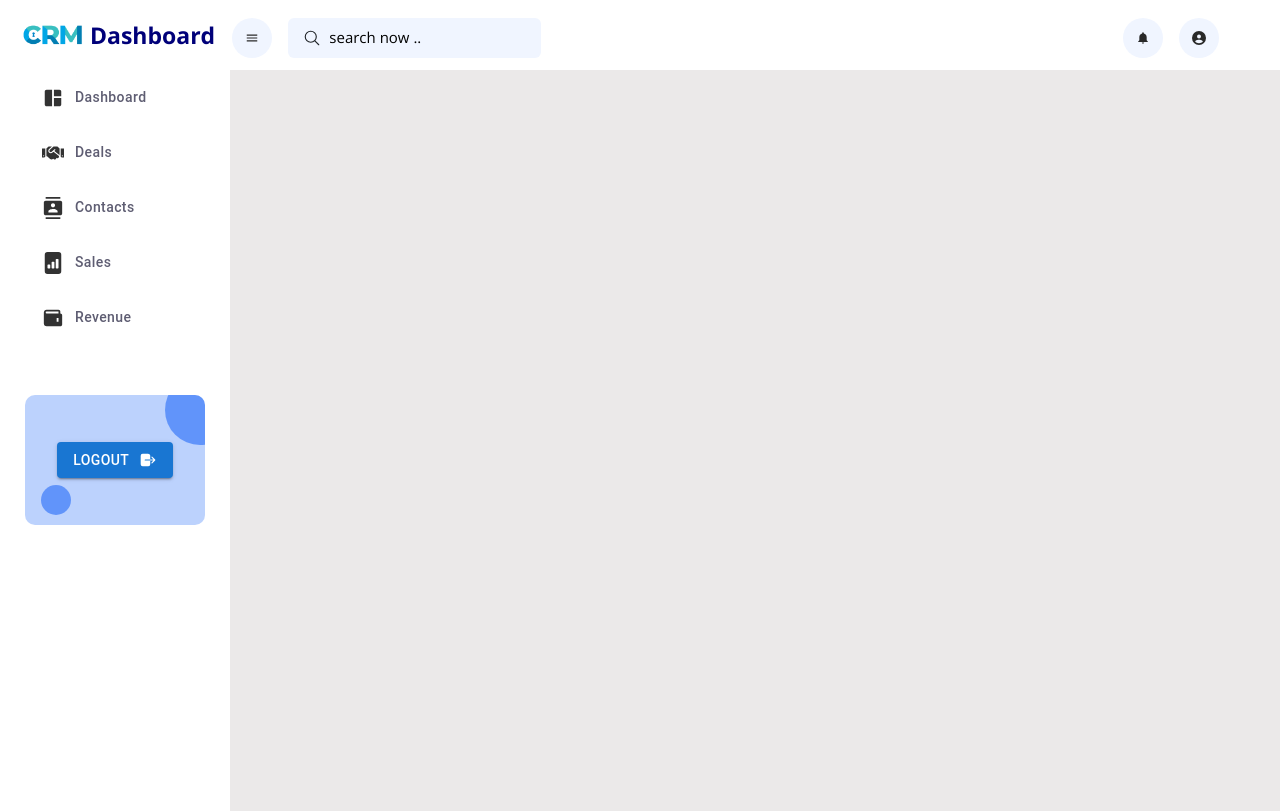
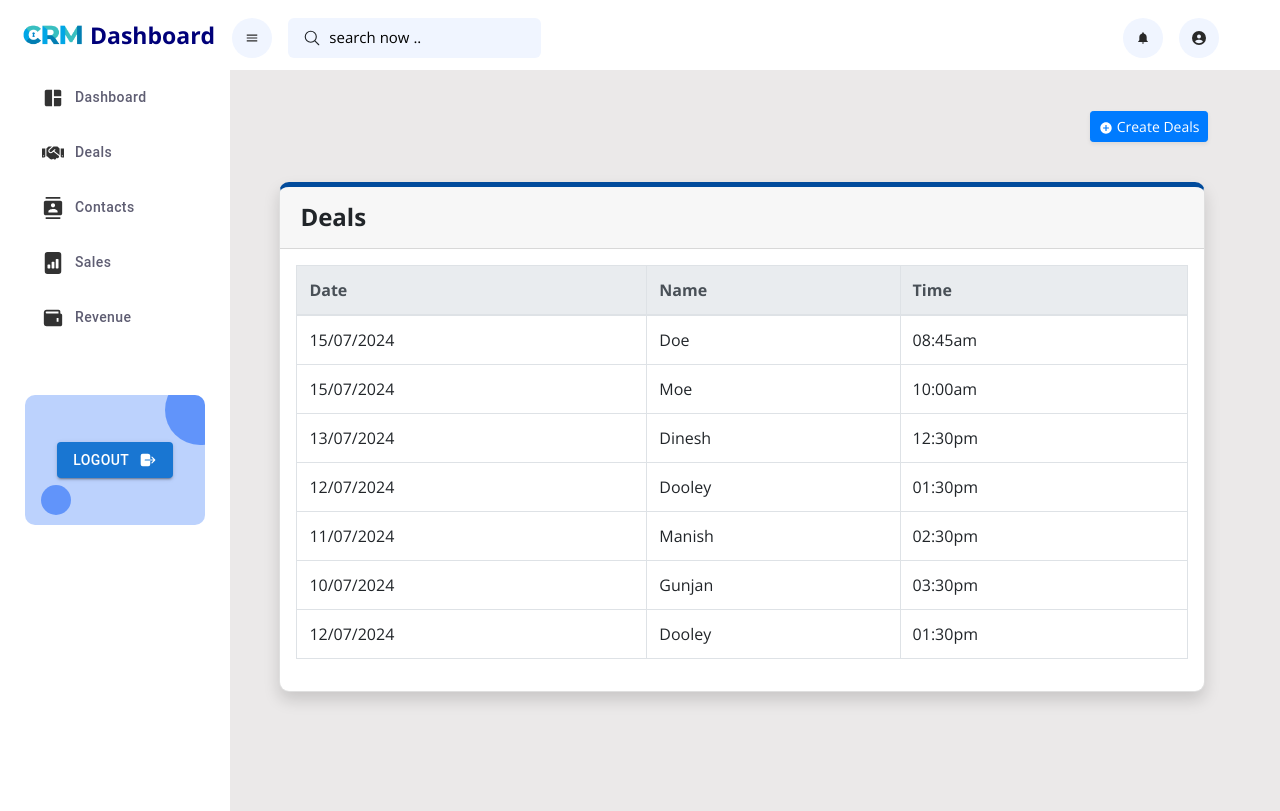
Before and after one commit to SakshamKatiyar47/crm_dashboard, a React (Create React App) app: page /deals in a window 1280 px wide. Built offline with nearby package versions, Linux system fonts and the light colour scheme.

Commit message:
deals done

```diff
--- a/src/App.css
+++ b/src/App.css
@@ -213,6 +213,10 @@ header button.rounded-circle svg{
     background: #F3F3F3;
     border-radius: 5px;
     margin: 10px 10px 10px 10px;
+
+}
+.task-name{
+    width: 70%;
 }
 
 .task-icon{
--- a/src/App.js
+++ b/src/App.js
@@ -5,6 +5,7 @@ import Dashboard from './pages/Dashboard';
 import Header from './components/Header';
 import Sidebar from './components/Sidebar';
 import { createContext, useContext, useState } from 'react';
+import Deals from './pages/Deals';
 
 
 const MyContext = createContext();
@@ -33,6 +34,7 @@ const values={
           <Routes>
             <Route path="/" exact={true} element={<Dashboard />} />
             <Route path="/dashboard" exact={true} element={<Dashboard />} />
+            <Route path="/deals" exact={true} element={<Deals />} />
           </Routes>
         </div>
       </div>
--- a/src/components/Sidebar/index.js
+++ b/src/components/Sidebar/index.js
@@ -19,7 +19,7 @@ const Sidebar = () => {
                         <Button className='w-100' ><span className='icon'><MdSpaceDashboard /></span> Dashboard </Button>
                     </li>
                 </Link>
-                <Link to="/">
+                <Link to="/Deals">
                     <li>
                         <Button className='w-100' ><span className='icon'><FaHandshake /></span> Deals </Button>
                     </li>
--- /dev/null
+++ b/src/pages/Deals/index.js
@@ -0,0 +1,80 @@
+import React from 'react'
+import { IoMdAddCircle } from "react-icons/io";
+
+const Deals = () => {
+    return (
+        <div className="right-content w-100">
+            <div className="d-sm-flex align-items-center justify-content-between p-3 mb-4">
+                <h1 className="h3 mb-0 font-weight-bold text-body"></h1>
+                <a href="#" className="d-none d-sm-inline-block btn btn-sm btn-primary shadow-sm"><i
+                    className="text-white align-items-center"></i> <IoMdAddCircle/> Create Deals</a>
+            </div>
+
+            <div className="col-xl-12 col-lg-12">
+                    <div className="card shadow card-border  mb-4 mt-3 m-1">
+                        <div className="card-header py-3 d-flex flex-row align-items-center justify-content-between">
+                            <h4 className="m-0 font-weight-bold text-body">Deals</h4>
+                        </div>
+                        <div className="table-data p-3 table-responsive">
+                            <table className="table table-bordered">
+                                <thead className="thead-light">
+                                    <tr>
+                                        <th>Date</th>
+                                        <th>Name</th>
+                                        <th>Time</th>
+
+                                    </tr>
+                                </thead>
+                                <tbody>
+                                    <tr>
+                                        <td>15/07/2024</td>
+                                        <td>Doe</td>
+                                        <td>08:45am</td>
+
+                                    </tr>
+                                    <tr>
+                                        <td>15/07/2024</td>
+                                        <td>Moe</td>
+                                        <td>10:00am</td>
+
+                                    </tr>
+                                    <tr>
+                                        <td>13/07/2024</td>
+                                        <td>Dinesh</td>
+                                        <td>12:30pm</td>
+
+                                    </tr>
+                                    <tr>
+                                        <td>12/07/2024</td>
+                                        <td>Dooley</td>
+                                        <td>01:30pm</td>
+
+                                    </tr>
+                                    <tr>
+                                        <td>11/07/2024</td>
+                                        <td>Manish</td>
+                                        <td>02:30pm</td>
+
+                                    </tr>
+                                    <tr>
+                                        <td>10/07/2024</td>
+                                        <td>Gunjan</td>
+                                        <td>03:30pm</td>
+
+                                    </tr>
+                                    <tr>
+                                        <td>12/07/2024</td>
+                                        <td>Dooley</td>
+                                        <td>01:30pm</td>
+
+                                    </tr>
+                                </tbody>
+                            </table>
+                        </div>
+                    </div>
+                </div>
+        </div>
+    )
+}
+
+export default Deals;
```
